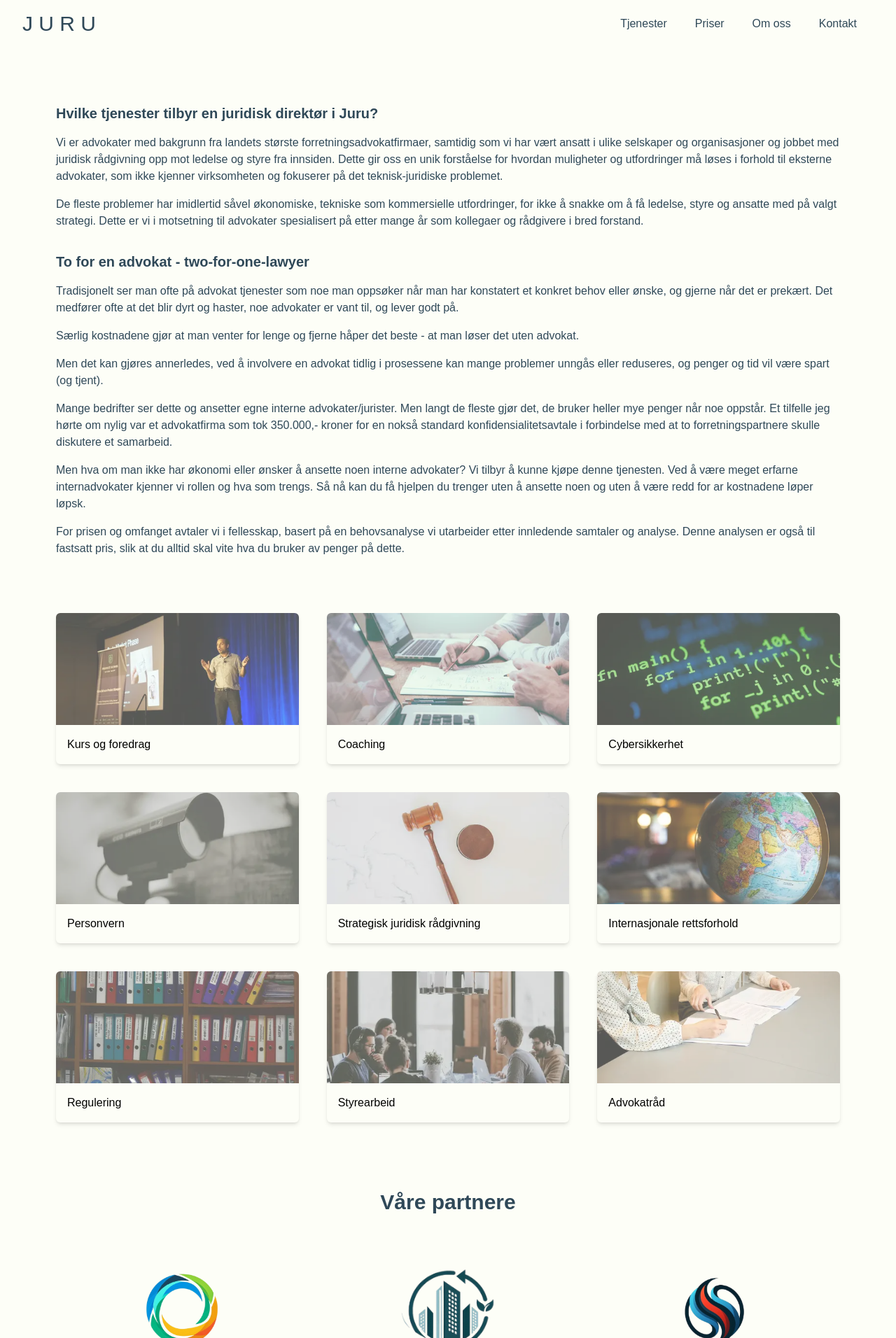
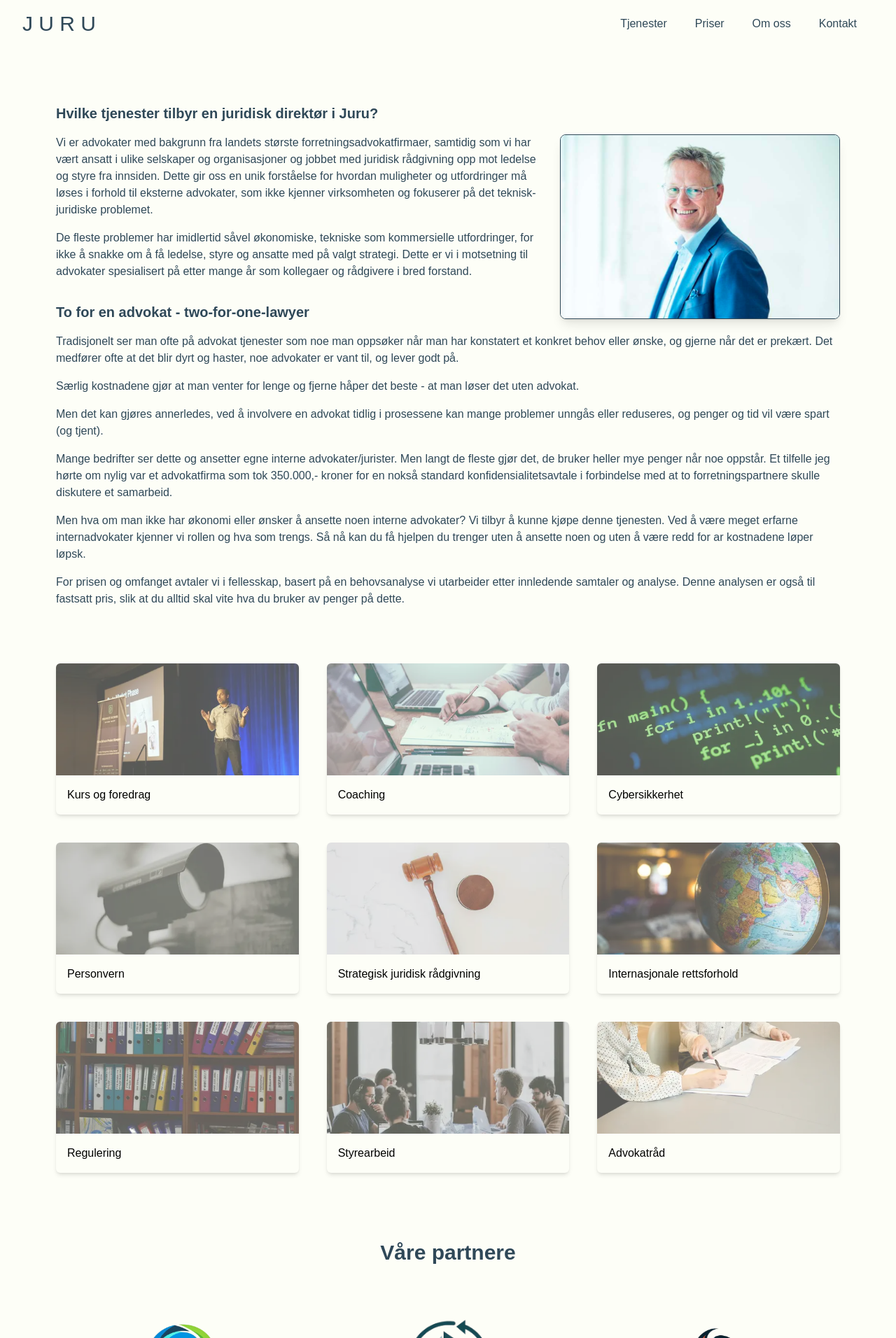
Before and after one commit to pespen/juru, a SvelteKit app: page / in a window 1280 px wide. Shown: the top 1912 px of the page at 70% size. Built offline with nearby package versions, Linux system fonts and the light colour scheme; a web font is replaced by a local one.

Commit message:
added headshot. need to adjust styling for mobile screens

```diff
--- /dev/null
+++ b/src/components/serviceCardGrid.svelte
@@ -0,0 +1,56 @@
+<script lang="ts">
+	import ServiceCard from './serviceCard.svelte';
+	const cards = [
+		{
+			image: '/images/services/courses.webp',
+			title: 'Kurs og foredrag',
+			link: 'services/courses'
+		},
+		{
+			image: '/images/services/coaching.webp',
+			title: 'Coaching',
+			link: 'services/coaching'
+		},
+		{
+			image: '/images/services/cybersecurity.webp',
+			title: 'Cybersikkerhet',
+			link: 'services/cybersecurity'
+		},
+		{
+			image: '/images/services/privacy.webp',
+			title: 'Personvern',
+			link: 'services/privacy'
+		},
+		{
+			image: '/images/services/strategy.webp',
+			title: 'Strategisk juridisk rådgivning',
+			link: 'services/strategy'
+		},
+		{
+			image: '/images/services/international.webp',
+			title: 'Internasjonale rettsforhold',
+			link: 'services/international'
+		},
+		{
+			image: '/images/services/regulation.webp',
+			title: 'Regulering',
+			link: 'services/regulation'
+		},
+		{
+			image: '/images/services/boardwork.webp',
+			title: 'Styrearbeid',
+			link: 'services/boardwork'
+		},
+		{
+			image: '/images/services/legaladvice.webp',
+			title: 'Advokatråd',
+			link: 'services/legaladvice'
+		}
+	];
+</script>
+
+<div class="grid grid-cols-1 sm:grid-cols-2 lg:grid-cols-3 gap-10 mt-20">
+	{#each cards as card}
+		<ServiceCard image={card.image} title={card.title} link={card.link} />
+	{/each}
+</div>
--- a/src/routes/+page.svelte
+++ b/src/routes/+page.svelte
@@ -1,81 +1,46 @@
 <script lang="ts">
 	import PartnerLogos from '../components/partnerLogos.svelte';
-	import ServiceCard from '../components/serviceCard.svelte';
-	const cards = [
-		{
-			image: '/images/services/courses.webp',
-			title: 'Kurs og foredrag',
-			link: 'services/courses'
-		},
-		{
-			image: '/images/services/coaching.webp',
-			title: 'Coaching',
-			link: 'services/coaching'
-		},
-		{
-			image: '/images/services/cybersecurity.webp',
-			title: 'Cybersikkerhet',
-			link: 'services/cybersecurity'
-		},
-		{
-			image: '/images/services/privacy.webp',
-			title: 'Personvern',
-			link: 'services/privacy'
-		},
-		{
-			image: '/images/services/strategy.webp',
-			title: 'Strategisk juridisk rådgivning',
-			link: 'services/strategy'
-		},
-		{
-			image: '/images/services/international.webp',
-			title: 'Internasjonale rettsforhold',
-			link: 'services/international'
-		},
-		{
-			image: '/images/services/regulation.webp',
-			title: 'Regulering',
-			link: 'services/regulation'
-		},
-		{
-			image: '/images/services/boardwork.webp',
-			title: 'Styrearbeid',
-			link: 'services/boardwork'
-		},
-		{
-			image: '/images/services/legaladvice.webp',
-			title: 'Advokatråd',
-			link: 'services/legaladvice'
-		}
-	];
+	import ServiceCardGrid from '../components/serviceCardGrid.svelte';
 </script>
 
+<div>
 	<div>
 		<h1 class="text-xl font-bold text-light-6">
 			Hvilke tjenester tilbyr en juridisk direktør i Juru?
 		</h1>
+		<div class="relative">
+			<img
+				src="/images/pwe-headshot.png"
+				alt="pwe-headshot"
+				class="w-[50%] max-w-[400px] float-right ml-4 mb-4 border border-light-6 rounded-lg shadow-lg"
+			/>
 			<p class="mt-4 text-light-6">
-		Vi er advokater med bakgrunn fra landets største forretningsadvokatfirmaer,
-		samtidig som vi har vært ansatt i ulike selskaper og organisasjoner og
-		jobbet med juridisk rådgivning opp mot ledelse og styre fra innsiden. Dette
-		gir oss en unik forståelse for hvordan muligheter og utfordringer må løses i
-		forhold til eksterne advokater, som ikke kjenner virksomheten og fokuserer
-		på det teknisk-juridiske problemet.
+				Vi er advokater med bakgrunn fra landets største
+				forretningsadvokatfirmaer, samtidig som vi har vært ansatt i ulike
+				selskaper og organisasjoner og jobbet med juridisk rådgivning opp mot
+				ledelse og styre fra innsiden. Dette gir oss en unik forståelse for
+				hvordan muligheter og utfordringer må løses i forhold til eksterne
+				advokater, som ikke kjenner virksomheten og fokuserer på det
+				teknisk-juridiske problemet.
 			</p>
 			<p class="mt-4 text-light-6">
 				De fleste problemer har imidlertid såvel økonomiske, tekniske som
 				kommersielle utfordringer, for ikke å snakke om å få ledelse, styre og
 				ansatte med på valgt strategi. Dette er vi i motsetning til advokater
-		spesialisert på etter mange år som kollegaer og rådgivere i bred forstand.
+				spesialisert på etter mange år som kollegaer og rådgivere i bred
+				forstand.
 			</p>
+		</div>
+	</div>
+	<div>
 		<h1 class="text-xl font-bold text-light-6 mt-8">
 			To for en advokat - two-for-one-lawyer
 		</h1>
 		<p class="mt-4 text-light-6">
-		Tradisjonelt ser man ofte på advokat tjenester som noe man oppsøker når man
-		har konstatert et konkret behov eller ønske, og gjerne når det er prekært.
-		Det medfører ofte at det blir dyrt og haster, noe advokater er vant til, og
-		lever godt på.
+			Tradisjonelt ser man ofte på advokat tjenester som noe man oppsøker når
+			man har konstatert et konkret behov eller ønske, og gjerne når det er
+			prekært. Det medfører ofte at det blir dyrt og haster, noe advokater er
+			vant til, og lever godt på.
 		</p>
 		<p class="mt-4 text-light-6">
 			Særlig kostnadene gjør at man venter for lenge og fjerne håper det beste -
@@ -83,22 +48,22 @@
 		</p>
 		<p class="mt-4 text-light-6">
 			Men det kan gjøres annerledes, ved å involvere en advokat tidlig i
-		prosessene kan mange problemer unngås eller reduseres, og penger og tid vil
-		være spart (og tjent).
+			prosessene kan mange problemer unngås eller reduseres, og penger og tid
+			vil være spart (og tjent).
 		</p>
 		<p class="mt-4 text-light-6">
 			Mange bedrifter ser dette og ansetter egne interne advokater/jurister. Men
 			langt de fleste gjør det, de bruker heller mye penger når noe oppstår. Et
-		tilfelle jeg hørte om nylig var et advokatfirma som tok 350.000,- kroner for
-		en nokså standard konfidensialitetsavtale i forbindelse med at to
+			tilfelle jeg hørte om nylig var et advokatfirma som tok 350.000,- kroner
+			for en nokså standard konfidensialitetsavtale i forbindelse med at to
 			forretningspartnere skulle diskutere et samarbeid.
 		</p>
 		<p class="mt-4 text-light-6">
 			Men hva om man ikke har økonomi eller ønsker å ansette noen interne
-		advokater? Vi tilbyr å kunne kjøpe denne tjenesten. Ved å være meget erfarne
-		internadvokater kjenner vi rollen og hva som trengs. Så nå kan du få hjelpen
-		du trenger uten å ansette noen og uten å være redd for ar kostnadene løper
-		løpsk.
+			advokater? Vi tilbyr å kunne kjøpe denne tjenesten. Ved å være meget
+			erfarne internadvokater kjenner vi rollen og hva som trengs. Så nå kan du
+			få hjelpen du trenger uten å ansette noen og uten å være redd for ar
+			kostnadene løper løpsk.
 		</p>
 		<p class="mt-4 text-light-6">
 			For prisen og omfanget avtaler vi i fellesskap, basert på en behovsanalyse
@@ -106,10 +71,7 @@
 			til fastsatt pris, slik at du alltid skal vite hva du bruker av penger på
 			dette.
 		</p>
-	<div class="grid grid-cols-1 sm:grid-cols-2 lg:grid-cols-3 gap-10 mt-20">
-		{#each cards as card}
-			<ServiceCard image={card.image} title={card.title} link={card.link} />
-		{/each}
 	</div>
+	<ServiceCardGrid />
 	<PartnerLogos />
 </div>
```
Also changed, not shown: static/images/pwe-headshot.png (added). Lines whose indentation alone changed are shown as unchanged.
